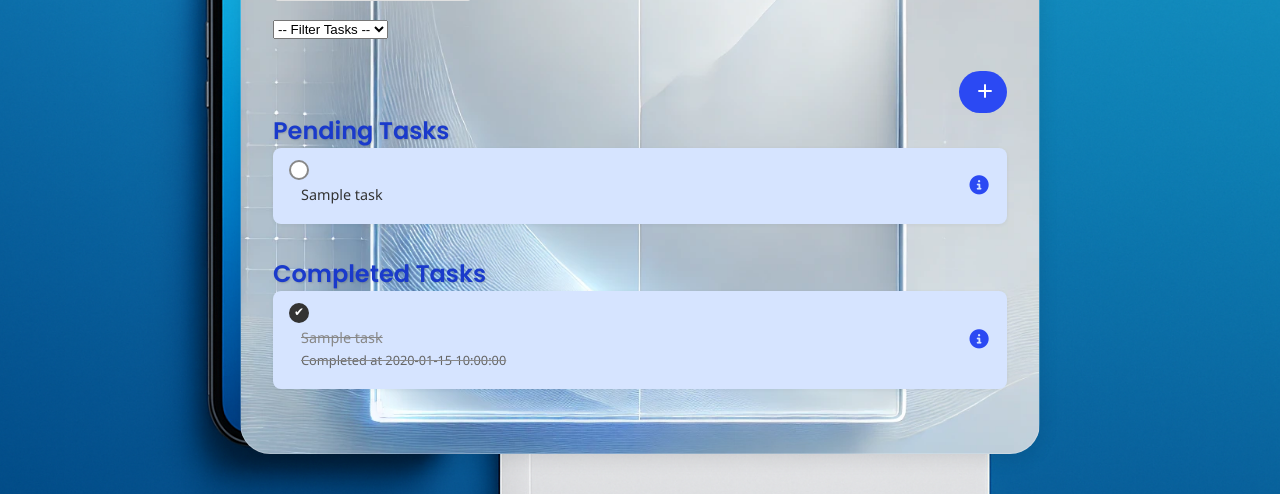
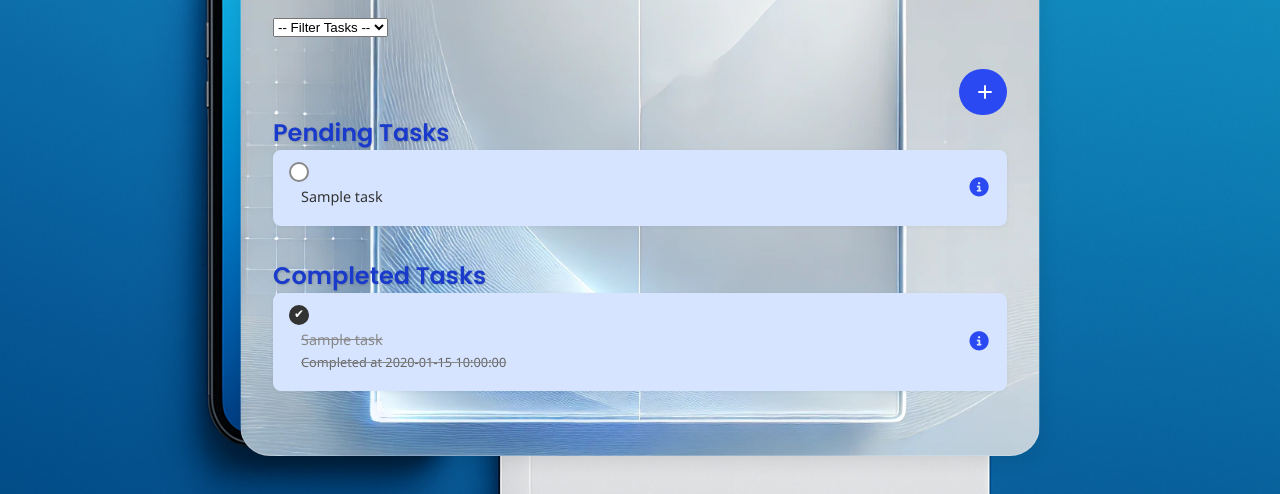
Before and after one commit to Faculty-of-Computing/TodoApp, a Flask app: template templates/home.html in a window 1280 px wide. Shown: the part 314-808 px from the top of the page. Run offline with Flask 3, Linux system fonts and the light colour scheme; the template is opened without the code that fills it: most values are stand-ins (such as "Sample title", 1, 10 or a date in 2020); some libraries are stand-ins or nearby versions.

Commit message:
Update HTML template and fix overlay rendering

```diff
--- a/templates/home.html
+++ b/templates/home.html
@@ -271,14 +271,12 @@ h2:hover {
 </div>
     </header>
 
-    <div class="add-task-wrapper">
-  <a href="{{ url_for('add_page') }}">
-    <button type="button" class="add-btn" aria-label="Add Task">
-      <span class="plus"><i class="fa-solid fa-plus"></i></span>
-      <span class="text">Add Task</span>
-    </button>
-  </a>
-</div>
+   <div class="add-task-wrapper">
+      <a href="{{ url_for('add_page') }}" class="add-btn" aria-label="Add Task">
+        <span class="plus"><i class="fa-solid fa-plus"></i></span>
+        <span class="text">Add Task</span>
+      </a>
+    </div>
 
     <section>
   <h2>Pending Tasks</h2>
```
